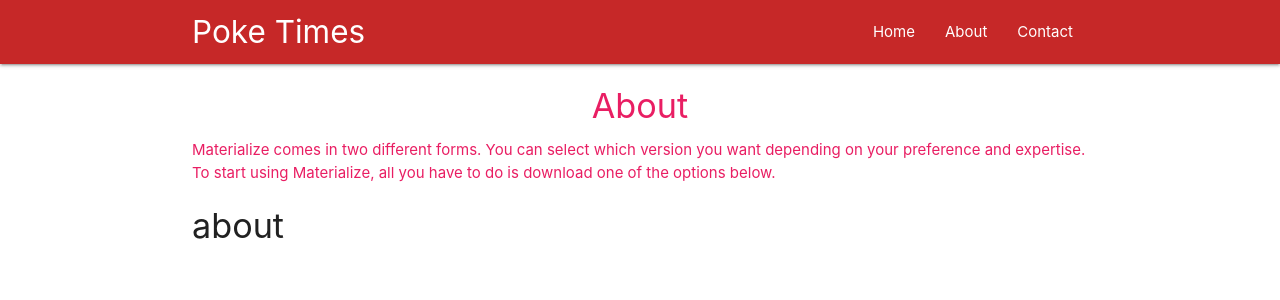
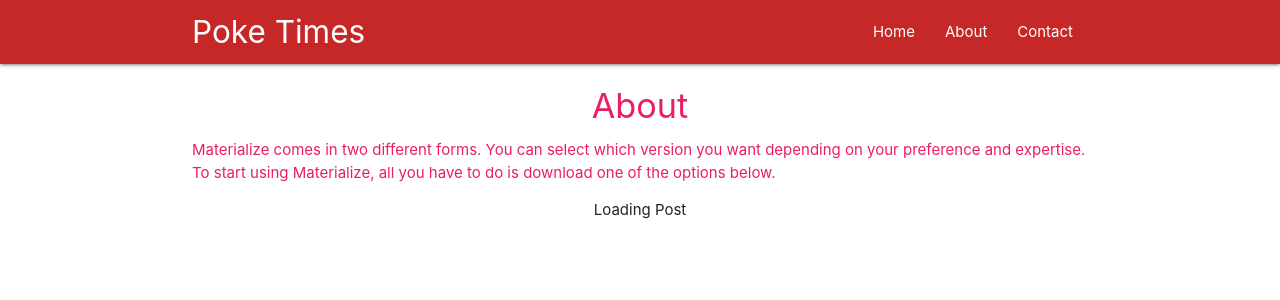
Before and after one commit to Daniel-Choiniere/nnReactRouter, a React (Create React App) app: page /about in a window 1280 px wide. Shown: the top 300 px of the page. Built offline with nearby package versions, Linux system fonts and the light colour scheme; no server answers.

Commit message:
implemented functinality where when user clicks the title of one of the post it brings you to that individual posts profile

```diff
--- a/src/components/Home.js
+++ b/src/components/Home.js
@@ -1,5 +1,6 @@
 import React, { Component } from 'react';
 import axios from 'axios';
+import { Link } from 'react-router-dom';
 
 class Home extends Component {
     state = {
@@ -29,7 +30,9 @@
                 return (
                     <div className="post card" key= {post.id }>
                         <div className="card-content">
-                            <span className="card-title">{ post.title }</span>
+                            <Link to={ '/' + post.id }>
+                                <span className="card-title">{ post.title }</span>
+                            </Link>
                             <p>{ post.body }</p>
                         </div>
                     </div>
--- a/src/components/Post.js
+++ b/src/components/Post.js
@@ -1,26 +1,39 @@
 import React, { Component } from 'react'
+import axios from 'axios'
 
 // we automatically have access to props in class based components
 class Post extends Component {
     state = {
-        id: null
+        post: null
     }
 
+    // grabs the post_id from the props
     componentDidMount() {
-        let id = this.props.match.params.post_id
-        this.setState({
-            id:id
-        });
+        let id = this.props.match.params.post_id;
+        axios.get('https://jsonplaceholder.typicode.com/posts/' + id)
+            .then(res => {
+                this.setState({
+                    post: res.data
+                });
+            });
     }
     render() {
+
+        const post = this.state.post ? (
+            <div>
+                <h4 className="center">{ this.state.post.title }</h4>
+                <p>{ this.state.post.body }</p>
+            </div>
+        ) : (
+            <div className="center">Loading Post</div>
+        )
+
         return (
             <div className="container">
-                <h4>{ this.state.id }</h4>
+                { post }
             </div>
         );
     }
 }
 
 export default Post;
-
-// adding some comment to make a test
```
